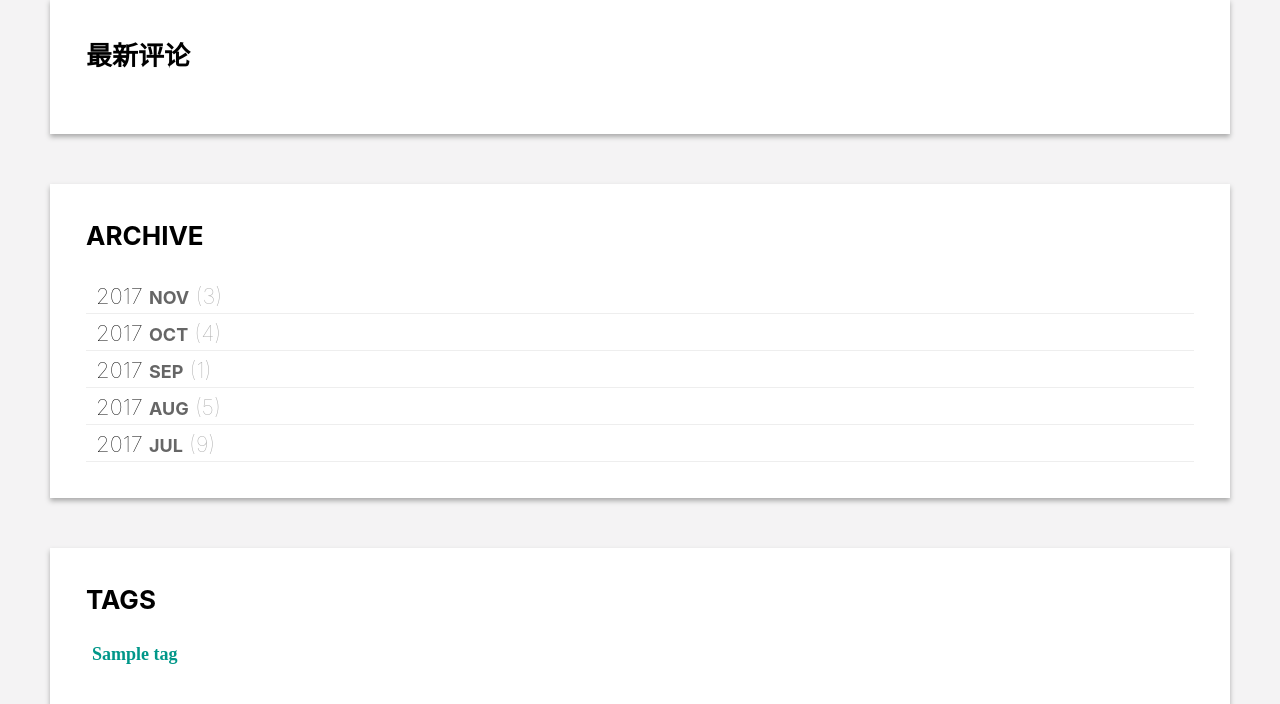
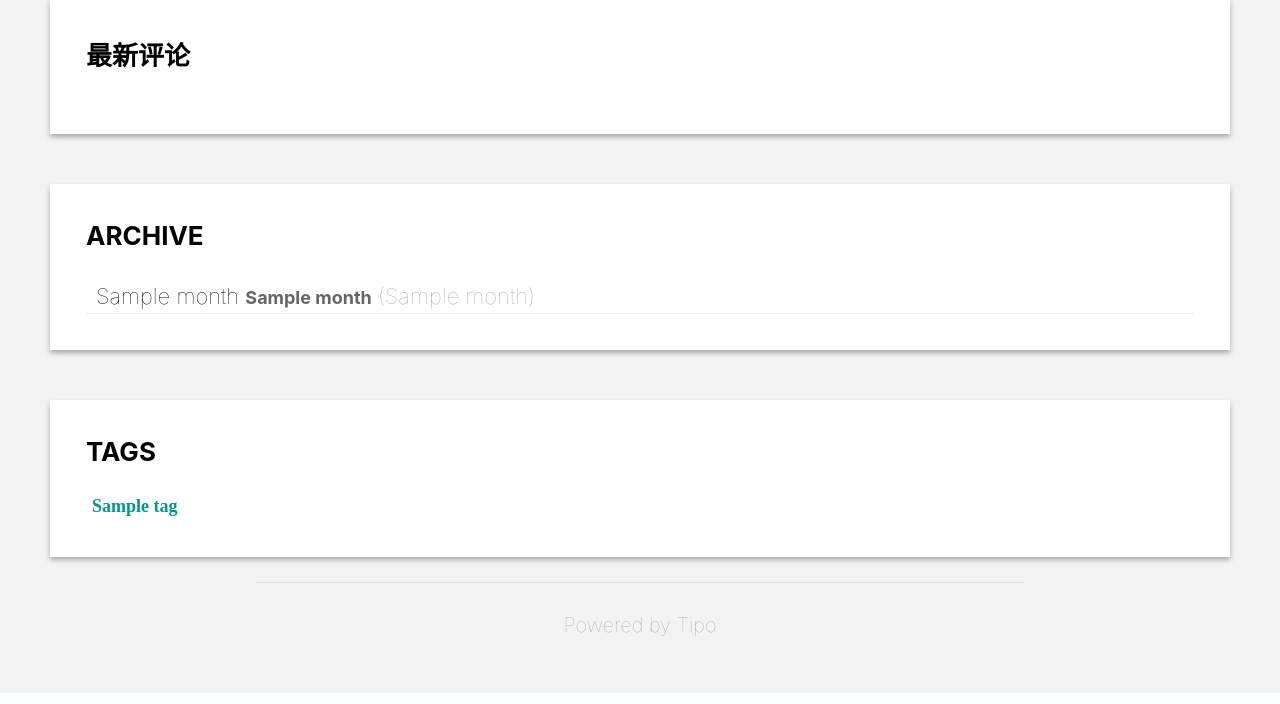
Before and after one commit to knowncold/Tipo, a Flask app: template app/templates/archive.html in a window 1280 px wide. Shown: the part 744-1448 px from the top of the page. After the commit the page ends 1381 px from the top, so only its background shows below. Run offline with Flask 2, Linux system fonts and the light colour scheme; the template is opened without the code that fills it: most values are stand-ins (such as "Sample title", 1, 10 or a date in 2020); some libraries are stand-ins or nearby versions.

Commit message:
Update templates

```diff
--- a/app/templates/404.html
+++ b/app/templates/404.html
@@ -44,7 +44,6 @@
                     <img src="/static/assets/search.png" style="height: 70px;float: right;"/>
                     <input type="text" placeholder="搜索" />
                 </div>
-
             </div>
             <div class="clear"></div>
         </div>
@@ -54,7 +53,7 @@
     <div class="detail_l">
         <div class="detail_left">
             <div style="margin: 0 auto;">
-                <img src="../static/assets/404.png" />
+                <img src="/static/assets/404.png" />
             </div>
         </div>
     </div>
--- a/app/templates/archive.html
+++ b/app/templates/archive.html
@@ -52,16 +52,16 @@
     </div>
     <div class="archive">
         <div class="archive_l">
+			{% for month in blog_list %}
             <div class="archive_left">
-				{% for month in blog_list %}
 				<h1>{{ month }}</h1>
 					<ul>
 					{% for blog in blog_list[month] %}
 					<li><a href="{{ blog.url() }}">{{ blog.title }}</a></li>
 					{% endfor %}
 					</ul>
+            </div>
 			{% endfor %}
-            </div>
         </div>
             <div class="blog_right">
                 <div class="recent">
@@ -81,37 +81,20 @@
                 <div class="archives">
                     <span>ARCHIVE</span>
                     <div style="margin-top: 26px">
+						{% for i in month %}
 						<div style="border-bottom: 1px solid #eee;padding-left: 10px;height: 36px;line-height: 36px">
-                            <span class="year">2017</span>
-                            <span class="month">NOV</span>
-                            <span class="number">(3)</span>
+							<a href="/month/{{ i[:4] }}/{{ i[5:7] }}" style="text-decoration:none;">
+								<span class="year" style="color:#000">{{ i[7:11] }}</span>
+								<span class="month">{{ i[11:] }}</span>
+								<span class="number">({{ month[i] }})</span>
+							</a>
 						</div>
-                        <div style="border-bottom: 1px solid #eee;padding-left: 10px;height: 36px;line-height: 36px">
-                            <span class="year">2017</span>
-                            <span class="month">OCT</span>
-                            <span class="number">(4)</span>
-                        </div>
-                        <div style="border-bottom: 1px solid #eee;padding-left: 10px;height: 36px;line-height: 36px">
-                            <span class="year">2017</span>
-                            <span class="month">SEP</span>
-                            <span class="number">(1)</span>
-                        </div>
-                        <div style="border-bottom: 1px solid #eee;padding-left: 10px;height: 36px;line-height: 36px">
-                            <span class="year">2017</span>
-                            <span class="month">AUG</span>
-                            <span class="number">(5)</span>
-                        </div>
-                        <div style="border-bottom: 1px solid #eee;padding-left: 10px;height: 36px;line-height: 36px">
-                            <span class="year">2017</span>
-                            <span class="month">JUL</span>
-                            <span class="number">(9)</span>
-                        </div>
+						{% endfor %}
                     </div>
                 </div>
                 <div class="tagsList">
 					<span>TAGS</span>
 					<div class="tags">
-                        <!--<a href="#/Article.aspx?kid=1" title="星级评分">星级评分</a>-->
 						{% for tag in tags %}
 						<a href="/tag/{{ tag }}" title="{{ tag }}">{{ tag }}</a>
 						{% endfor %}
--- a/app/templates/post.html
+++ b/app/templates/post.html
@@ -36,7 +36,7 @@
                 </ul>
             </div>
             <div class="nav_con">
-                <span class="name">Tipo</span>
+				<span class="name"><a href="/">Tipo</a></span>
                 <br />
                 <div style="float: left;width: 100%">
                     <span class="subname">十年生死两茫茫，不思量自难忘</span>
--- a/app/views.py
+++ b/app/views.py
@@ -84,7 +84,7 @@ def archive_tag(tag, page=1):
     blog = Blog.objects(tag=tag).order_by("-createtime")
     paged = blog.paginate(page=int(page), per_page=5)
     count = blog.count()
-    return render_template('index.html', blog_list=paged.items, latest_blog = latest_blog(), tags=tag_cloud(), current_page=int(page), count=count, archive='tag/'+tag)
+    return render_template('index.html', blog_list=paged.items, latest_blog = latest_blog(), tags=tag_cloud(), current_page=int(page), count=count, archive='tag/'+tag, month=month_archive())
 
 @app.route('/month/<year>/<month>')
 @app.route('/month/<year>/<month>/<page>')
@@ -96,4 +96,4 @@ def archive_month(year, month, page=1):
 
 @app.errorhandler(404)
 def page_not_found(e):
-    return render_template('404.html'), 404
+    return render_template('404.html', latest_blog = latest_blog(), tags=tag_cloud(), month = month_archive()), 404
```
Also changed, not shown: examples/about.md (+0 -4 lines). Lines whose indentation alone changed are shown as unchanged.
